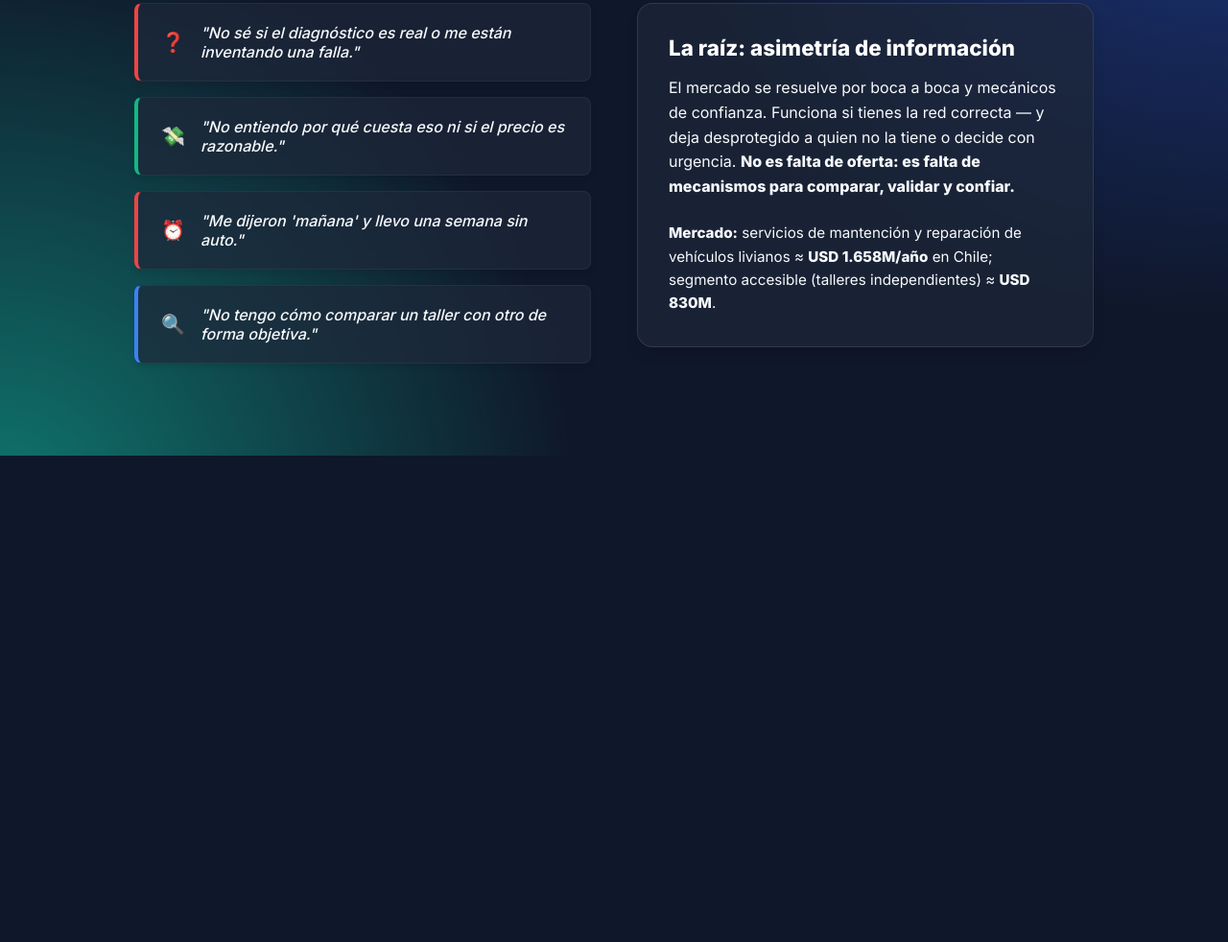
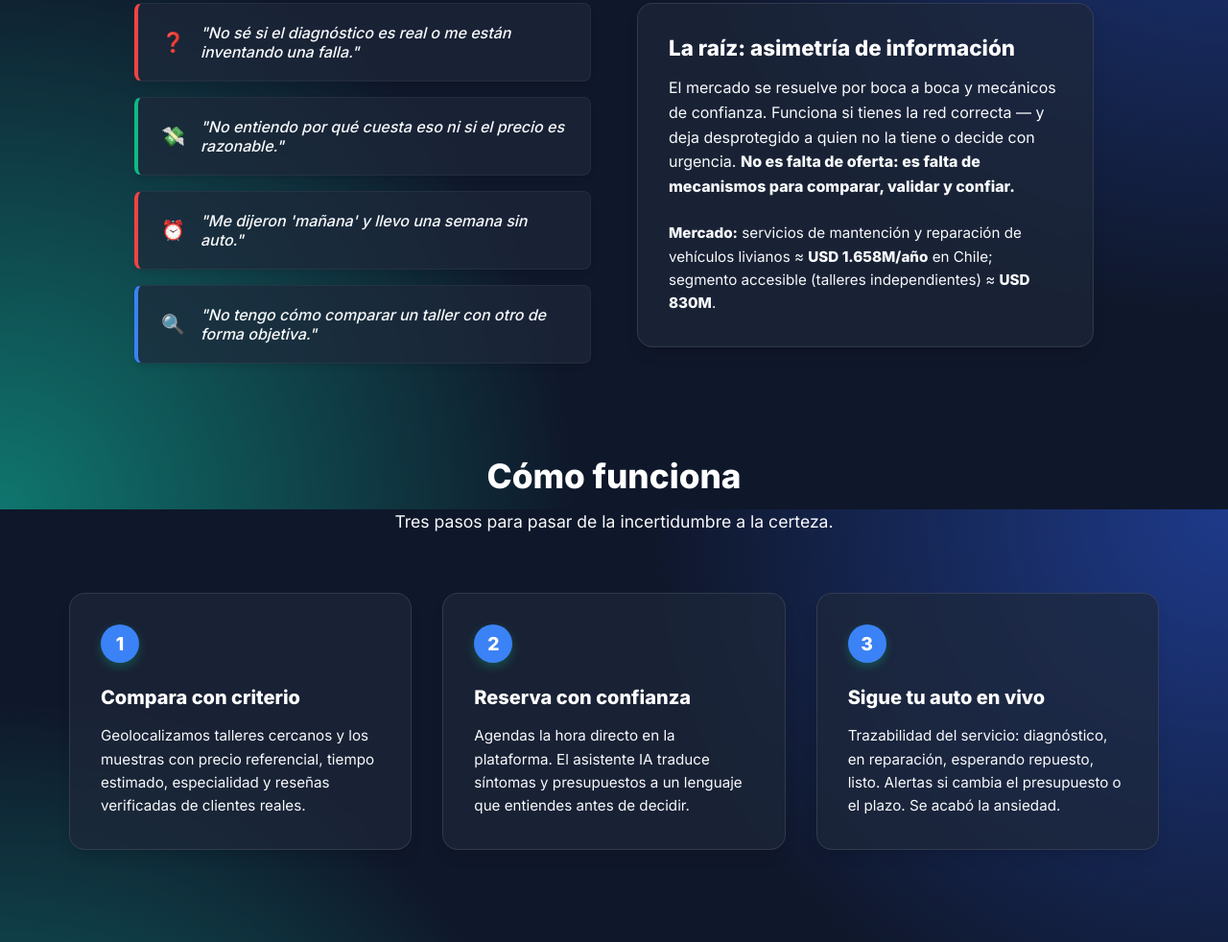
Before and after one commit to BenjaLagos107/TallerSeguro, a website built with Vite: page index.html in a window 1280 px wide. Shown: the part 1069-2051 px from the top of the page at 96% size. Before the commit the page ends 1544 px from the top, so only its background shows below. Built offline with nearby package versions, Linux system fonts and the light colour scheme; no server answers.

Commit message:
UI: Add How it Works section based on mockup

```diff
--- a/index.html
+++ b/index.html
@@ -101,6 +101,34 @@
                         <p class="text-muted" style="font-size: 0.95rem; line-height: 1.6;">
                             <strong>Mercado:</strong> servicios de mantención y reparación de vehículos livianos ≈ <strong>USD 1.658M/año</strong> en Chile; segmento accesible (talleres independientes) ≈ <strong>USD 830M</strong>.
                         </p>
+                    </div>
+                </div>
+            </div>
+
+            <!-- 1.3 HOW IT WORKS SECTION -->
+            <div class="how-it-works-content" style="margin-top: 6rem; width: 100%; max-width: 1200px;">
+                <div class="how-it-works-header" style="text-align: center; margin-bottom: 4rem;">
+                    <h2 style="font-size: 2.2rem; font-weight: 800; margin-bottom: 1rem; color: #ffffff;">Cómo funciona</h2>
+                    <p class="text-muted" style="font-size: 1.1rem; max-width: 700px; margin: 0 auto;">
+                        Tres pasos para pasar de la incertidumbre a la certeza.
+                    </p>
+                </div>
+
+                <div class="steps-grid">
+                    <div class="card step-card">
+                        <div class="step-number">1</div>
+                        <h3>Compara con criterio</h3>
+                        <p class="text-muted">Geolocalizamos talleres cercanos y los muestras con precio referencial, tiempo estimado, especialidad y reseñas verificadas de clientes reales.</p>
+                    </div>
+                    <div class="card step-card">
+                        <div class="step-number">2</div>
+                        <h3>Reserva con confianza</h3>
+                        <p class="text-muted">Agendas la hora directo en la plataforma. El asistente IA traduce síntomas y presupuestos a un lenguaje que entiendes antes de decidir.</p>
+                    </div>
+                    <div class="card step-card">
+                        <div class="step-number">3</div>
+                        <h3>Sigue tu auto en vivo</h3>
+                        <p class="text-muted">Trazabilidad del servicio: diagnóstico, en reparación, esperando repuesto, listo. Alertas si cambia el presupuesto o el plazo. Se acabó la ansiedad.</p>
                     </div>
                 </div>
             </div>
--- a/style.css
+++ b/style.css
@@ -308,6 +308,59 @@ body {
   }
 }
 
+/* HOW IT WORKS SECTION */
+.steps-grid {
+  display: grid;
+  grid-template-columns: repeat(3, 1fr);
+  gap: 2rem;
+}
+
+.step-card {
+  padding: 2.5rem 2rem;
+  text-align: left;
+  display: flex;
+  flex-direction: column;
+  align-items: flex-start;
+  transition: transform 0.3s ease;
+  border-radius: 1rem;
+}
+
+.step-card:hover {
+  transform: translateY(-5px);
+}
+
+.step-number {
+  width: 40px;
+  height: 40px;
+  border-radius: 50%;
+  background-color: var(--primary-color);
+  color: white;
+  display: flex;
+  justify-content: center;
+  align-items: center;
+  font-weight: 800;
+  font-size: 1.2rem;
+  margin-bottom: 1.5rem;
+  box-shadow: 0 4px 10px rgba(16, 185, 129, 0.3);
+}
+
+.step-card h3 {
+  font-size: 1.25rem;
+  margin-bottom: 1rem;
+  color: #ffffff;
+}
+
+.step-card p {
+  line-height: 1.6;
+  font-size: 0.95rem;
+}
+
+@media (max-width: 768px) {
+  .steps-grid {
+    grid-template-columns: 1fr;
+  }
+}
+
 /* CARDS */
 .card {
   background: var(--card-bg);
```
